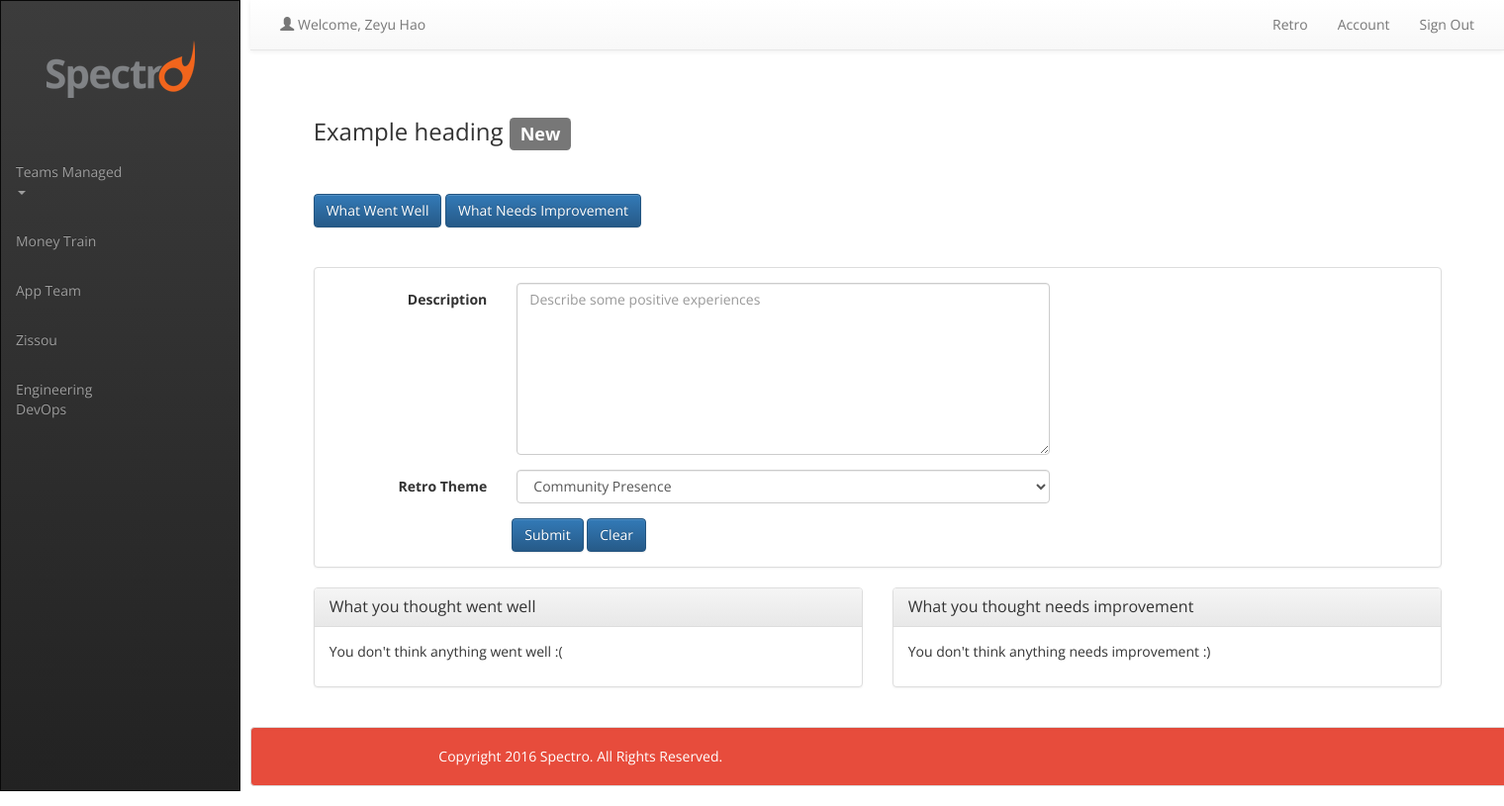
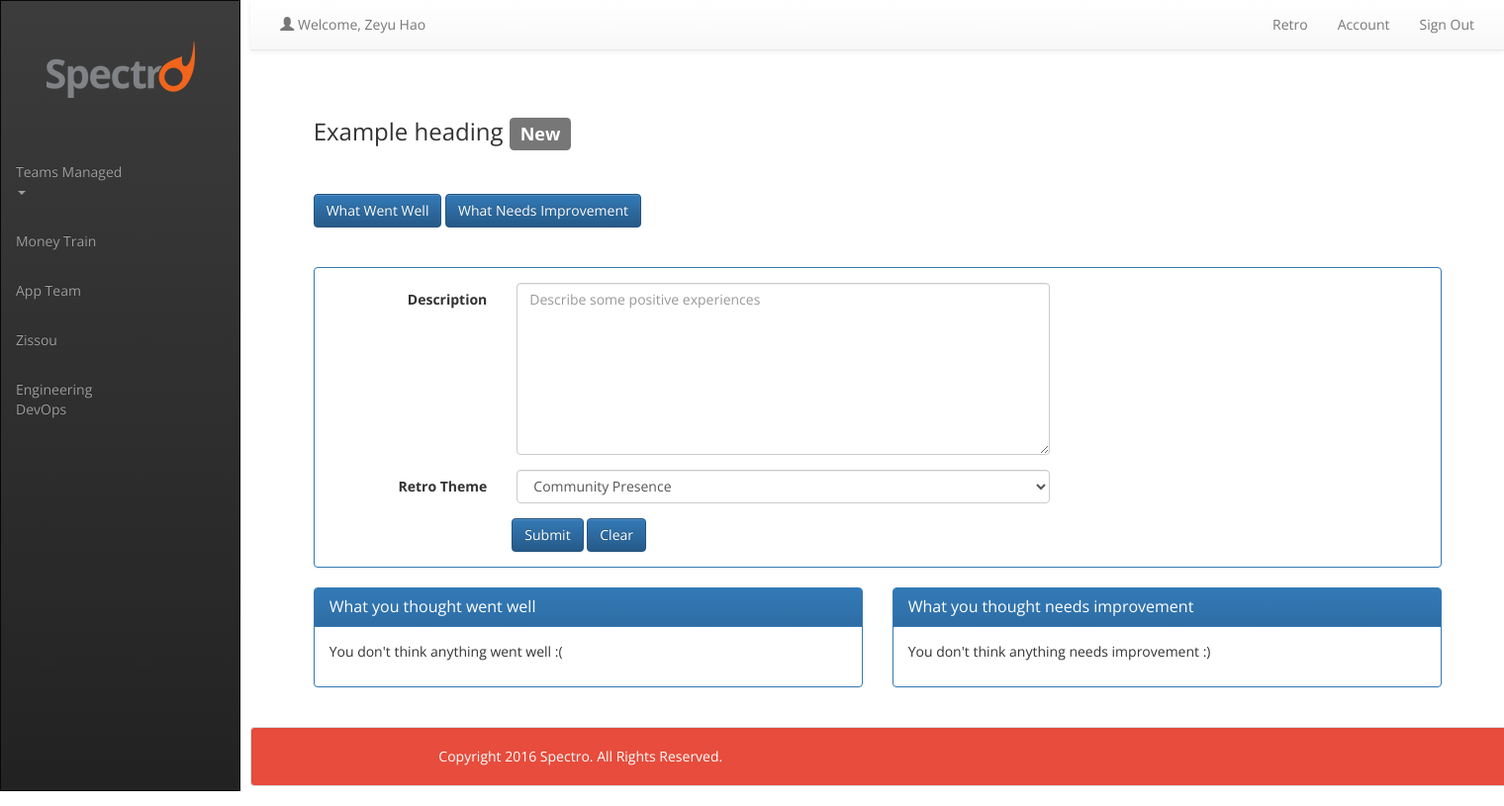
Before and after one commit to zeyuhao/Spectro, a PHP site: page /engineer.php in a window 1520 px wide; the page is wider, and only the part inside the window is pictured. Shown: that part at 99% size. Run offline with PHP 8.4, Linux system fonts and the light colour scheme; a user stored in the database is signed in; data comes from the database, SQL or seed files in the repository; data that the repository does not hold is empty; some libraries are stand-ins or nearby versions.

Commit message:
changes colors of panels in engineer.php

```diff
--- a/engineer.php
+++ b/engineer.php
@@ -48,7 +48,7 @@
 							<button type="reset" class="btn btn-primary" id="btn-engineer-needs-improvement">What Needs Improvement</button>
 						</div>
 						<br></br>
-						<div class="panel panel-default">
+						<div class="panel panel-primary">
 							<div class="panel-body">
 								<form action="engineer.php" class="form-horizontal" id="form-engineer-went-well" method="post" role="form" enctype="multipart/form-data">
 									<div class="form-group">
@@ -134,7 +134,7 @@
 					<div class="container">
 						<div class="row">
 							<div class="col-md-6">
-								<div class="panel panel-default">
+								<div class="panel panel-primary">
 									<div class="panel-heading">
 										<h3 class="panel-title">What you thought went well</h3>
 									</div>
@@ -176,7 +176,7 @@
 								</div><!-- End panel -->
 							</div><!-- END col md -->
 							<div class="col-md-6">
-								<div class="panel panel-default">
+								<div class="panel panel-primary">
 									<div class="panel-heading">
 										<h3 class="panel-title">What you thought needs improvement</h3>
 									</div>
```
